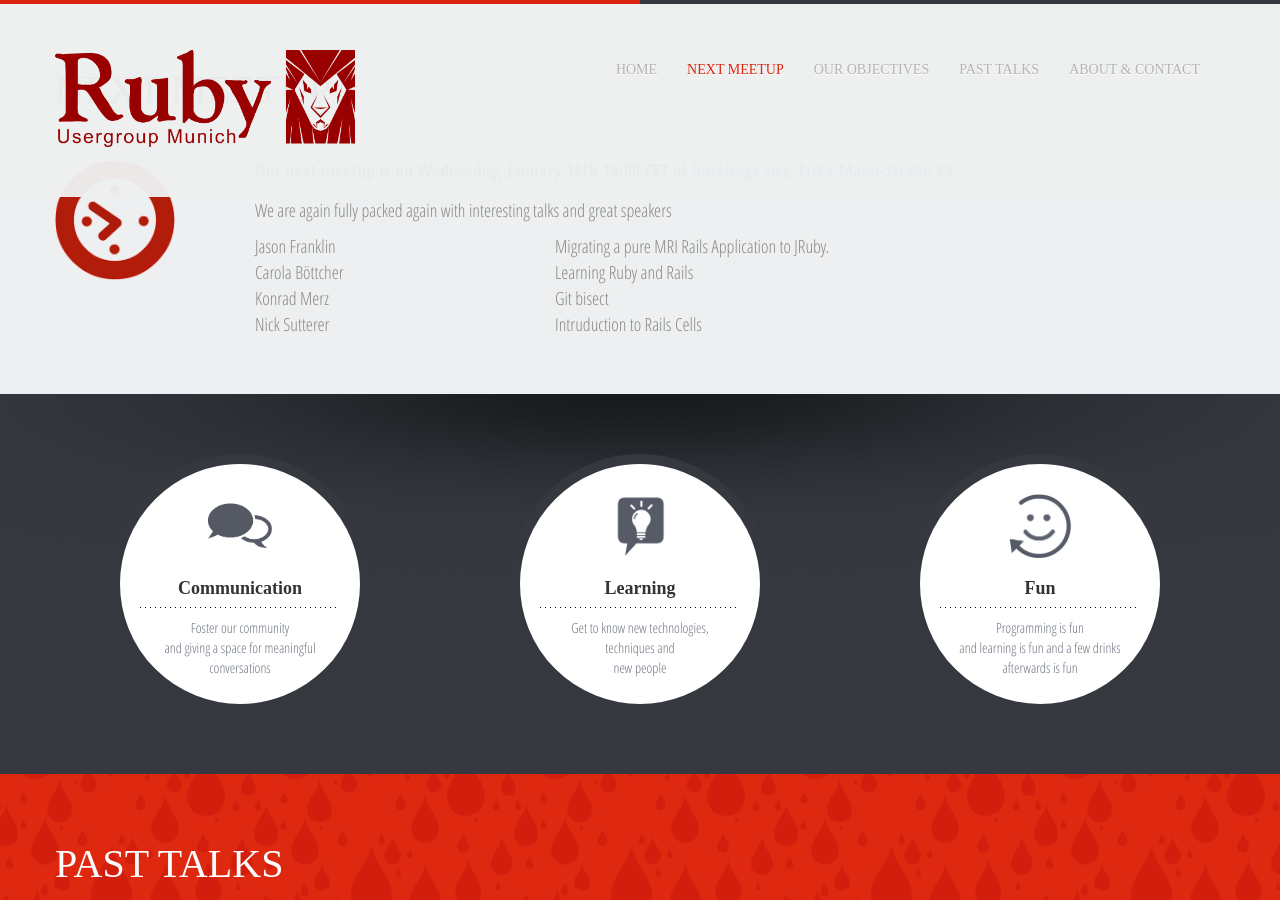
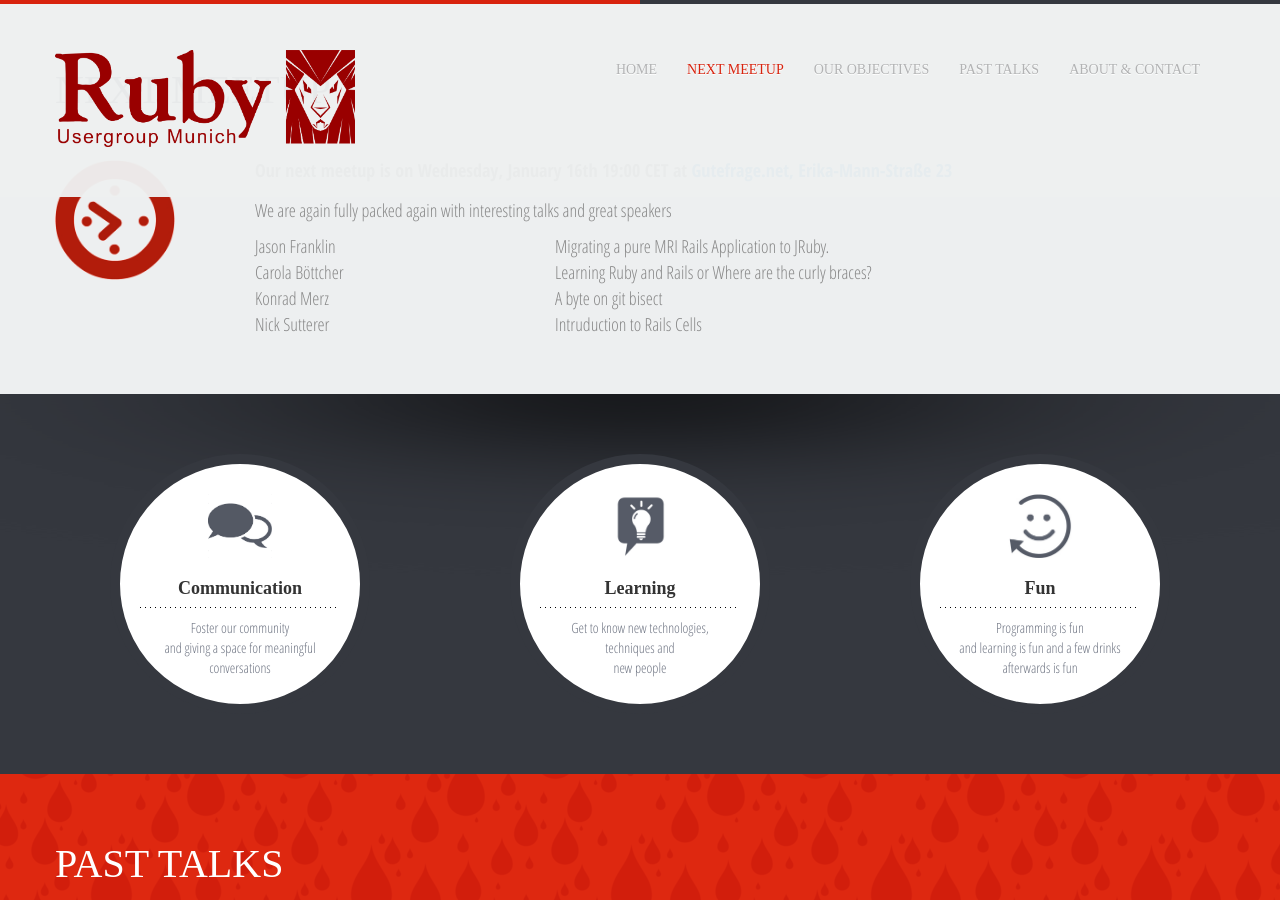
Before and after one commit to munichrubyshift/munichrubyshift.github.com, a Jekyll site: the page built from index.html, in a window 1280 px wide and 900 px high, scrolled down 550 px. Built offline with Jekyll 4.4.1, drawn with Linux system fonts in a browser that asks for light colours; nearby versions of some CDN libraries; some web fonts are replaced; some of the changed lines change nothing that is shown.

Commit message:
talks and speakers

```diff
--- a/index.html
+++ b/index.html
@@ -110,10 +110,10 @@
               <div class="shortdesc grey" person="carola_boettcher"></div>
             </div>
             <div class="span9 talk">
-              <span>Learning Ruby and Rails</span>
+              <span>Learning Ruby and Rails or Where are the curly braces?</span>
               <div class="shortdesc grey">
                 Challanges and ephiphanies when learning Ruby and <br>
-                Ruby On Rails as a newbie.<br>
+                Ruby On Rails as a newbie comming from Java<br>
                 A fresh, first hand experience report.
             </div>
             </div>
@@ -124,9 +124,9 @@
               <div class="shortdesc grey" person="konrad_merz"></div>
             </div>
             <div class="span9 talk">
-              <span>Git bisect</span>
+              <span>A byte on git bisect</span>
               <div class="shortdesc grey">
-                Something about git<br>
+                A tappas on finding Bugs with git.
             </div>
           </div>
         </div>
@@ -458,6 +458,26 @@
             and javascript coder, working for <br>
             his company Cospired.
           </div>
+          <div id="carola_boettcher">
+            After I studied real-estate-economics <br>
+            I rediscovered my interest for computers<br>
+            and started to learn programming Java <br>
+            followed by a litte C# and finally Ruby. <br>
+            It was so much fun to me that I started to <br>
+            study computer science and now work <br>
+            part time as a webdeveloper.<br>
+          </div>
+          <div id="jason_franklin">
+            I'm a Munich based Ruby on Rails developer<br>
+            employed by equinux AG/TOWER ONE GmbH. <br>
+            I specialise on Mobile Device Management <br>
+            in enterprise environments.<br>
+          </div>
+          <div id="konrad_merz">
+            Konrad Merz former student of <br>
+            computer science<br>
+            and happy genua employe since 2008.<br>
+          </div>
         </div>
       </div>
     </div>
```
